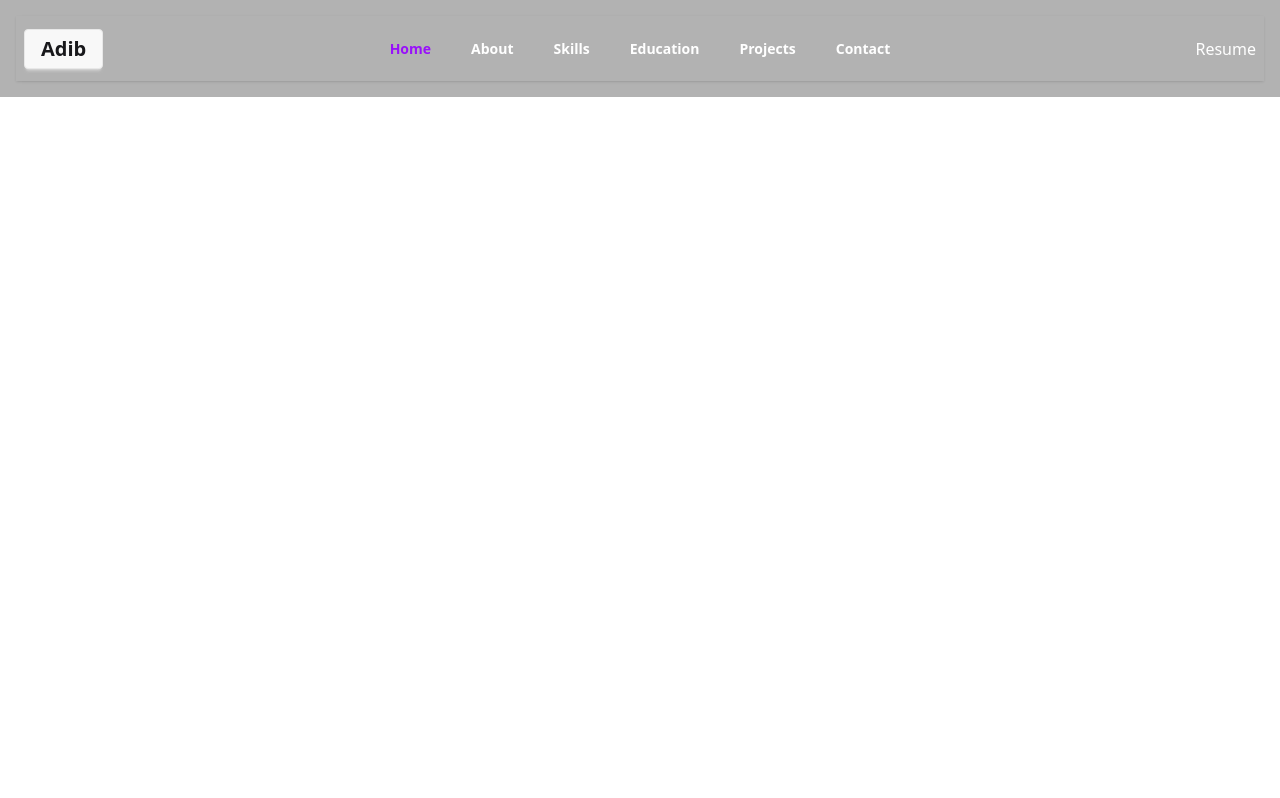
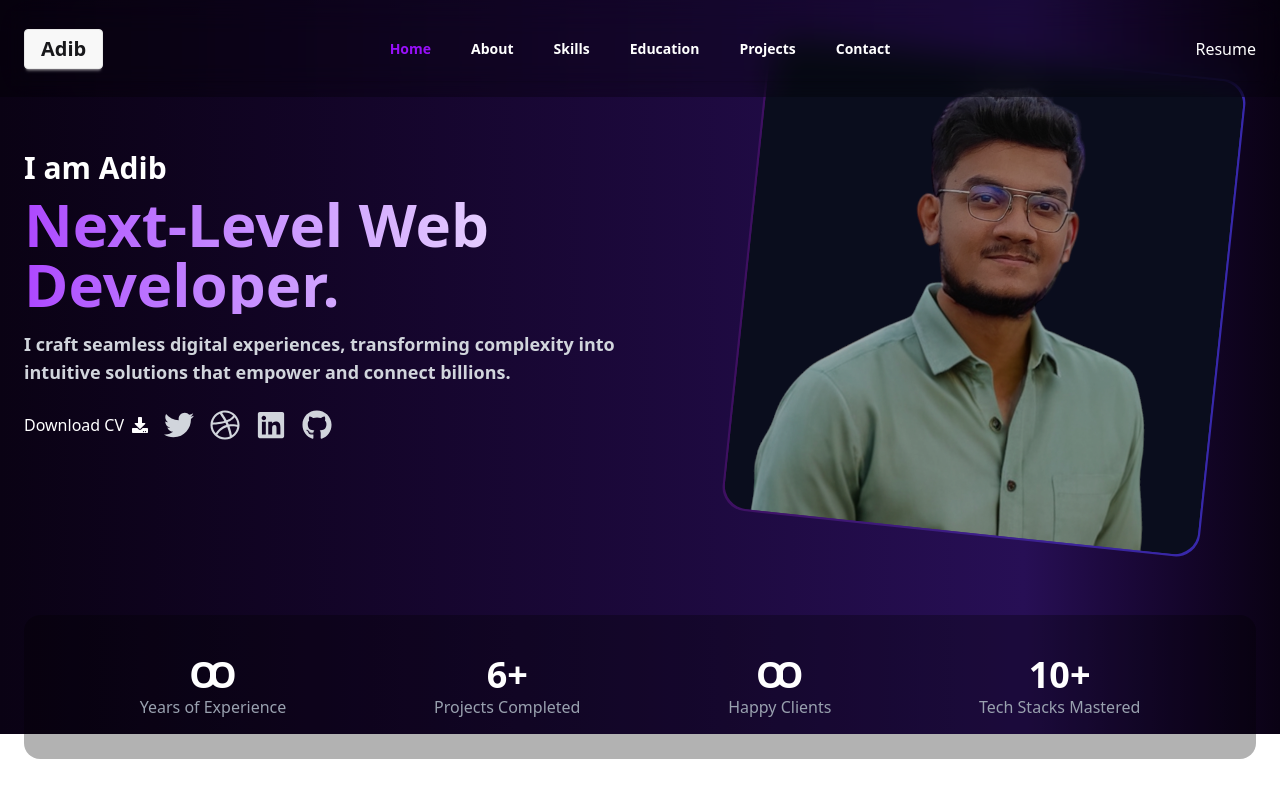
Before and after one commit to adibahbab4108/portfolio1, a React (Vite) app: page / in a window 1280 px wide. Built offline with nearby package versions, Linux system fonts and the light colour scheme.

Commit message:
Hero Section Added

```diff
--- /dev/null
+++ b/src/components/Hero/Hero.jsx
@@ -0,0 +1,68 @@
+import { FaDownload } from "react-icons/fa";
+import myProfile from "../../assets/profile.png"
+import SocialLink from "../shared/SocialLink";
+const Hero = () => {
+    return (
+        <section className=" md:h-[calc(100vh-66px)] flex flex-col justify-center  text-white px-6 ">
+            <div className="flex flex-col md:flex-row items-center gap-12 mt-40 ">
+                {/* Left Content */}
+                <div className="text-center md:text-left max-w-2xl ">
+                    <h2 className="text-3xl font-bold">I am Adib</h2>
+                    <h1 className="text-5xl md:text-6xl font-bold mt-2 bg-gradient-to-r from-purple-500 to-white bg-clip-text text-transparent">
+                        Next-Level Web Developer.
+                    </h1>
+
+                    <p className="text-gray-300 mt-4 text-lg font-bold">
+                        I craft seamless digital experiences, transforming complexity into intuitive solutions that empower and connect billions.
+                    </p>
+                    {/* Buttons & Social Icons */}
+                    <div className="mt-6 flex flex-col md:flex-row items-center gap-4">
+                        <a href="#" download className="flex items-center gap-2 customized-btn">
+                            Download CV <FaDownload />
+                        </a>
+                        <SocialLink />
+                    </div>
+                </div>
+                {/* Right Image */}
+                <div className="">
+                    {/* Image container */}
+                    <div className="w-72 h-72 md:w-96 md:h-96
+      lg:w-[30rem] lg:h-[30rem]
+      bg-gradient-to-r from-purple-900 to-indigo-600 p-0.5 rounded-3xl
+      brightness-70 hover:brightness-90
+      rotate-6 hover:rotate-0 transition-all duration-1000 relative  overflow-hidden">
+                        <div className="spining-card absolute "></div>
+                        <img
+                            src={myProfile}
+                            alt="adibahbab4108"
+                            className="w-full h-full object-cover rounded-3xl z-20"
+                        />
+                    </div>
+                </div>
+
+            </div>
+
+            {/* Stats Section */}
+            <div className="flex flex-wrap justify-evenly gap-8 py-10 bg-black/30 rounded-2xl my-20">
+                <div className="text-center">
+                    <h3 className="text-4xl font-bold">Ꝏ</h3>
+                    <p className="text-gray-400">Years of Experience</p>
+                </div>
+                <div className="text-center">
+                    <h3 className="text-4xl font-bold">6+</h3>
+                    <p className="text-gray-400">Projects Completed</p>
+                </div>
+                <div className="text-center">
+                    <h3 className="text-4xl font-bold">Ꝏ</h3>
+                    <p className="text-gray-400">Happy Clients</p>
+                </div>
+                <div className="text-center">
+                    <h3 className="text-4xl font-bold">10+</h3>
+                    <p className="text-gray-400">Tech Stacks Mastered</p>
+                </div>
+            </div>
+        </section>
+    );
+};
+
+export default Hero;
--- /dev/null
+++ b/src/components/shared/SectionTitle.jsx
@@ -0,0 +1,26 @@
+import { useState } from "react";
+
+// eslint-disable-next-line react/prop-types
+const SectionTitle = ({ title = "", subtitle = "" }) => {
+    const [isExpended, setIsExpended] = useState(false)
+    console.log(subtitle.length)
+    return (
+        <div className="pt-20 pb-12 text-center">
+            <h1 className="text-5xl md:text-6xl font-bold py-3
+            bg-gradient-to-r from-purple-600 from-40% to-white to-70%
+            bg-clip-text text-transparent">{title}</h1>
+            <p className="text-gray-400 mt-4 text-lg font-bold max-w-3xl mx-auto">
+                {isExpended ? subtitle : subtitle.slice(0, 150)}
+                {
+                    subtitle.length >= 150 && (
+                        <button onClick={() => setIsExpended(!isExpended)} className="btn btn-xs mx-1 bg-transparent text-white">
+                            {isExpended ? " Read less..." : " Read more..."}
+                        </button>
+                    )
+                }
+            </p>
+        </div>
+    );
+};
+
+export default SectionTitle;
--- /dev/null
+++ b/src/components/shared/SocialLink.jsx
@@ -0,0 +1,22 @@
+import { FaDribbble, FaGithub, FaLinkedin, FaTwitter } from "react-icons/fa";
+
+const SocialLink = () => {
+    return (
+        <div className="flex gap-4 text-lg">
+            <a href="https://x.com/adibahbab4108" target='_blank' className="text-gray-300 text-3xl hover:text-purple-600">
+                <FaTwitter />
+            </a>
+            <a href="#" className="text-gray-300 text-3xl hover:text-purple-600">
+                <FaDribbble />
+            </a>
+            <a href="https://www.linkedin.com/in/adib-ahbab4108/" target="_blank" className="text-gray-300 text-3xl hover:text-purple-600">
+                <FaLinkedin />
+            </a>
+            <a href="https://www.github.com/adibahbab4108" target="_blank" className="text-gray-300 text-3xl hover:text-purple-600">
+                <FaGithub />
+            </a>
+        </div>
+    );
+};
+
+export default SocialLink;
--- a/src/pages/Main.jsx
+++ b/src/pages/Main.jsx
@@ -1,10 +1,15 @@
 import React from 'react';
 import Navbar from '../components/Navbar/Navbar';
+import Hero from '../components/Hero/Hero'
 
 const Main = () => {
     return (
-        <div>
-            <Navbar/>
+        <div className="bg-gradient-to-r from-[#0a0214] via-[rgb(39,15,85)] via-80% to-[#0a0214]">
+            <Navbar />
+            <div className="container mx-auto">
+                <Hero />
+            </div>
+
         </div>
     );
 };
```
Also changed, not shown: src/components/Hero/Hero.css (added).
